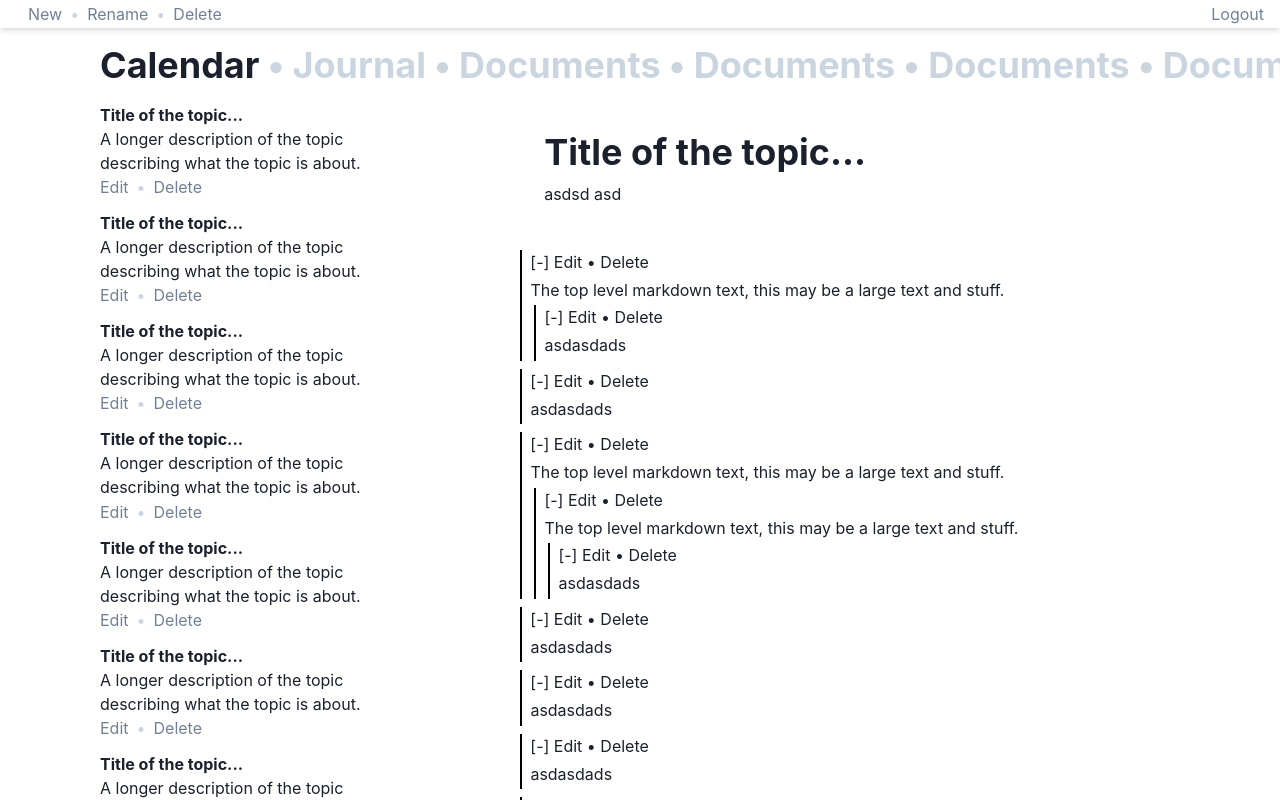
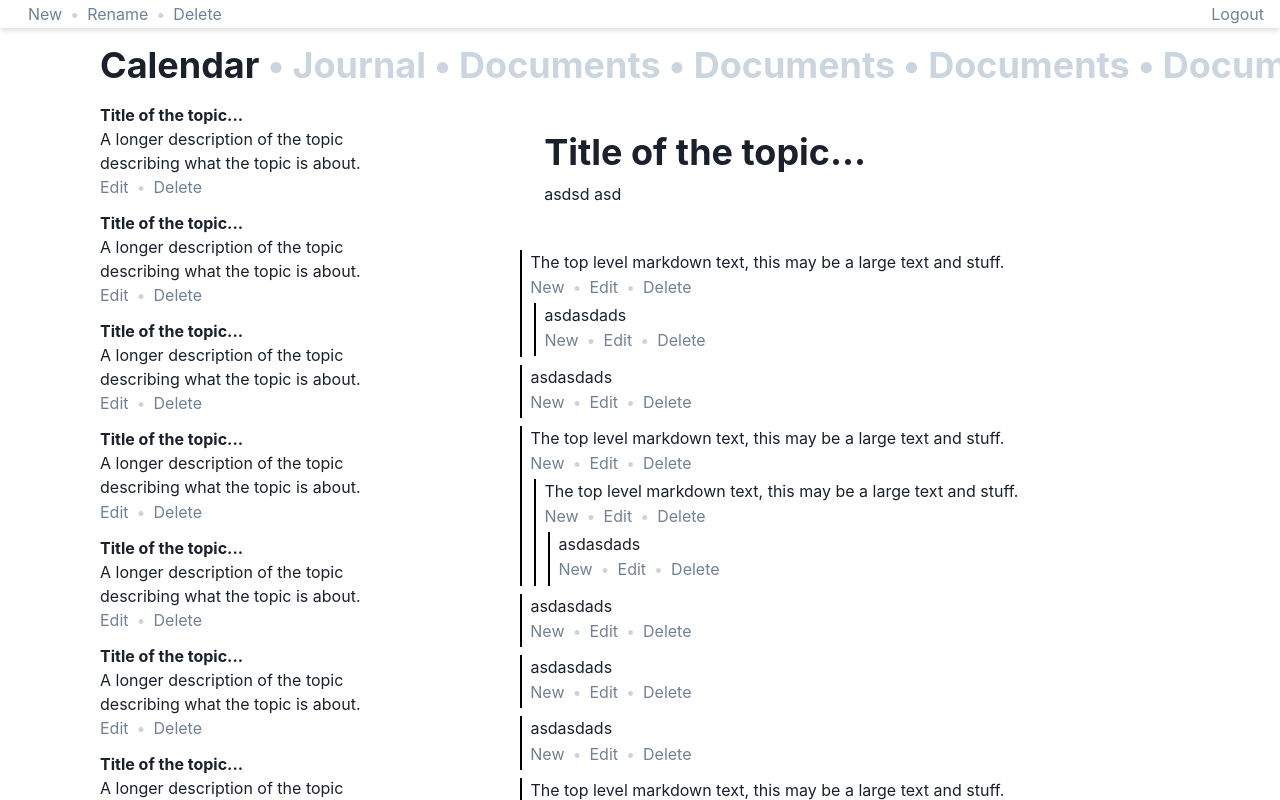
Before and after one commit to RuiFilipeCampos/topic-org-tool, a React (Create React App) app in the folder frontend/web/: page /dashboard in a window 1280 px wide. Built offline with nearby package versions, Linux system fonts and the light colour scheme; no server answers.

Commit message:
[WIP] feature/frontend-threads (#24)

```diff
--- a/frontend/web/src/pages/dash.js
+++ b/frontend/web/src/pages/dash.js
@@ -1,7 +1,7 @@
 
 
 import React, {useState} from 'react';
-
+import {BiCollapse} from 'react-icons/bi'
 import { redirectOnNoSession } from '../utils/check';
 import { Flex, HStack, VStack, Text, Container, Box, Spacer, Heading
  } from '@chakra-ui/layout';
@@ -117,24 +117,80 @@ const TopicStack = () => <VStack
     </VStack>
 </VStack>
 
-const Thread = (props) => <HStack w="99%">
-    <Flex w=".3%" h="100%" bg="black"><></></Flex>
-    <VStack w="99%" h="100%" px={.1} spacing={.9} >
-        <Flex bg="white" w="full">
-            <Text textAlign="left">[-] Edit • Delete</Text>
+const Thread = (props) => {
+    const [width, setWidth] = useState(".3%")
+    const [color, setColor] = useState("black")
+    const [collapsed, setCollapsed] = useState(false)
+
+    function enter(){
+        setColor("red")
+        setWidth(".6%")
+
+    }
+
+    function leave(){
+        setColor("black")
+        setWidth(".3%")
+    }
+
+    if (collapsed){
+        return <HStack w="99%"
+            onMouseEnter={enter}
+            onMouseLeave={leave}
+        >
+            <Flex w={width} h="100%" bg={color}
+                onClick={()=>setCollapsed(!collapsed)}
+            >
+                <></>
             </Flex>
-        <Spacer/> <Spacer/><Spacer/>
+            <VStack
+            onDoubleClick={()=>setCollapsed(!collapsed)}
+            w="99%" h="100%" px={.1} spacing={.99}>
+                <Text
+
+                textAlign="left">----------------</Text>
+
+            </VStack>
+        </HStack>
+
+    }
+
+
+
+
+    return <HStack w="99%"
+    onMouseEnter={enter}
+        onMouseLeave={leave}
+    >
+        <Flex w={width} h="100%" bg={color}
+            onClick={()=>setCollapsed(!collapsed)}
+        >
+            <></>
+        </Flex>
+        <VStack w="99%" h="100%" px={.1} spacing={.99}
+
+        >
             <Flex bg="white" w="full" p={.1}>
-            <Text textAlign="left">
+                <Text textAlign="left" onDoubleClick={()=>setCollapsed(!collapsed)}>
                     {props.content}
                 </Text>
-        </Flex><Spacer/> <Spacer/><Spacer/>
+            </Flex>
+            <Flex bg="white" w="full">
+                <HStack w="full" h="full">
+                    <Text color="gray.500" _hover={{color:"black", as:"u"}}>New</Text>
+                    <Text color="gray.300">•</Text>
+                    <Text color="gray.500" _hover={{color:"black", as:"u"}}>Edit</Text>
+                    <Text color="gray.300">•</Text>
+                    <Text color="gray.500" _hover={{color:"red", as:"u"}}>Delete</Text>
+                </HStack>
+            </Flex>
+            <Spacer/><Spacer/><Spacer/>
             <VStack bg="white" w="full" p={.1} alignContent="flex-start">
                 {props.children}
             </VStack>
         </VStack>
     </HStack>
-
+}
 
 const TopicView = () => <VStack
     w="full"
```
Also changed, not shown: 1 other file (tests, documents, lock files or other folders). Lines whose indentation alone changed are shown as unchanged.
